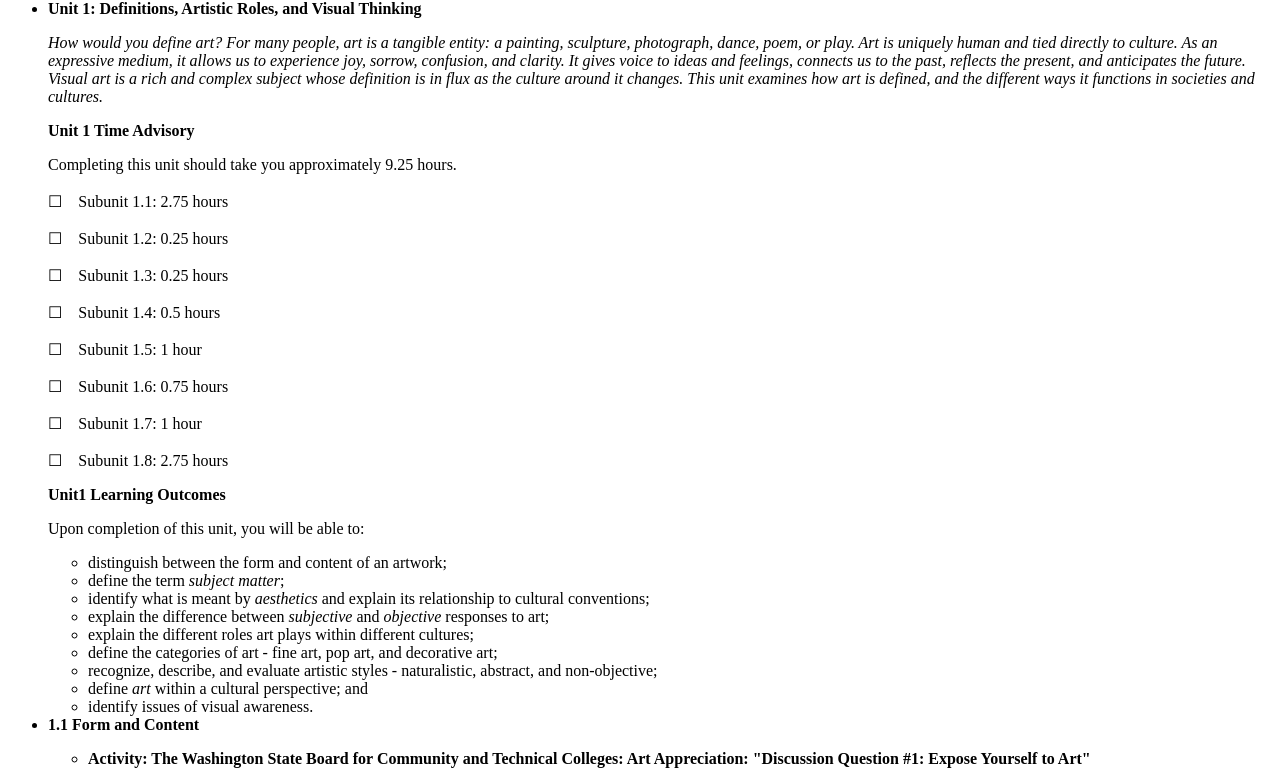
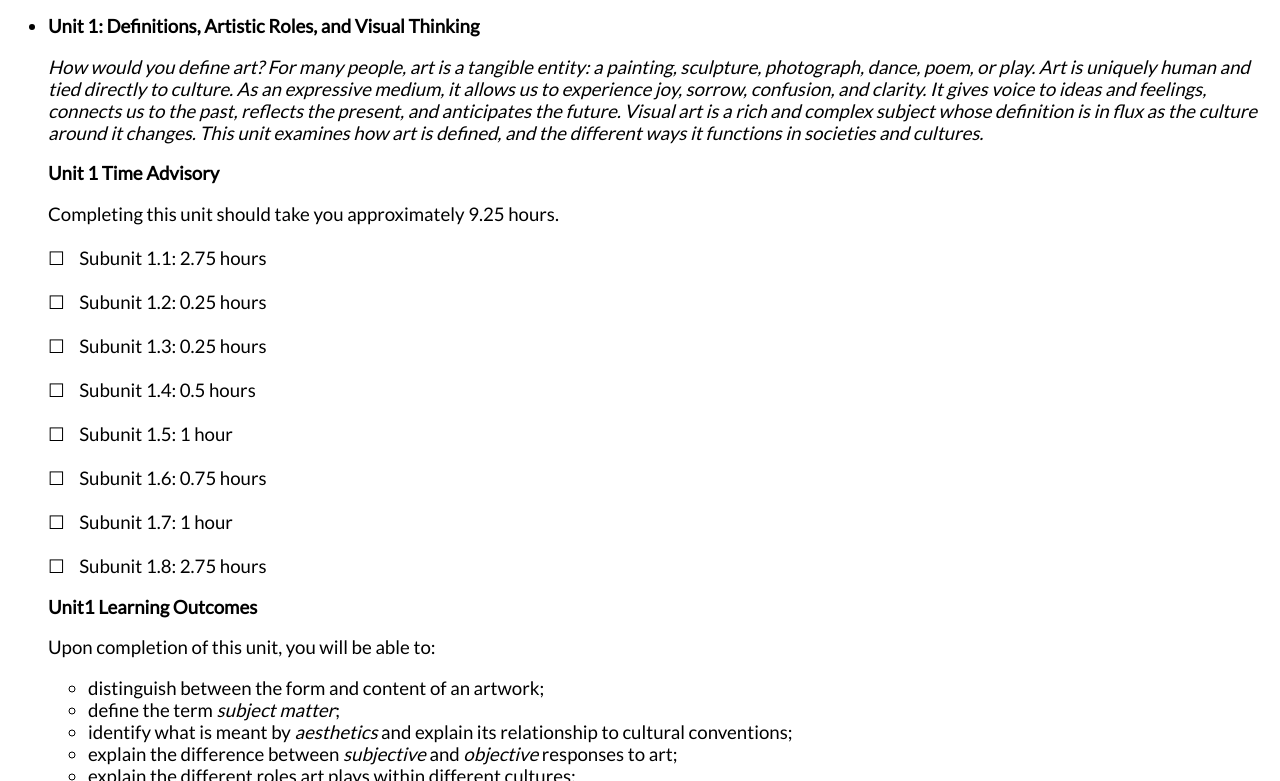
Before and after one commit to saylordotorg/course_arth101, a plain HTML site: page index.html in a window 1280 px wide. Shown: the part 80-861 px from the top of the page. Drawn offline with Linux system fonts and the light colour scheme.

Commit message:
Add Lato font family

```diff
--- a/index.html
+++ b/index.html
@@ -1,6 +1,13 @@
 <!DOCTYPE html>
 <html>
 <head>
+  <link href='http://fonts.googleapis.com/css?family=Lato' rel='stylesheet' type='text/css'>
+  <style>
+    body {
+      font-family: 'Lato', sans-serif;
+      font-size: 14pt;
+    }
+  </style>
   <meta charset="utf-8">
   <meta name="generator" content="pandoc">
   <meta name="viewport" content="width=device-width, initial-scale=1.0, user-scalable=yes">
```
